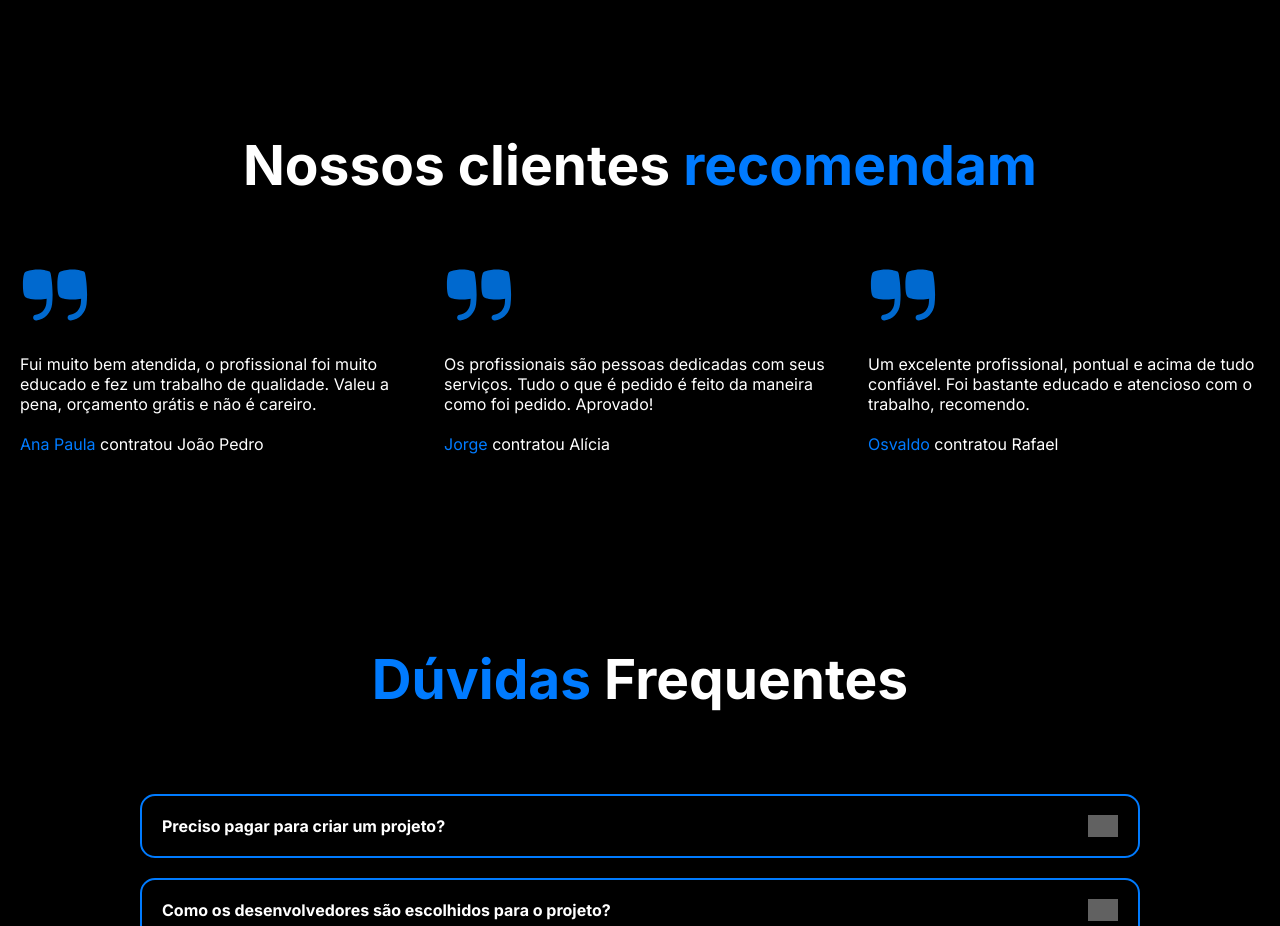
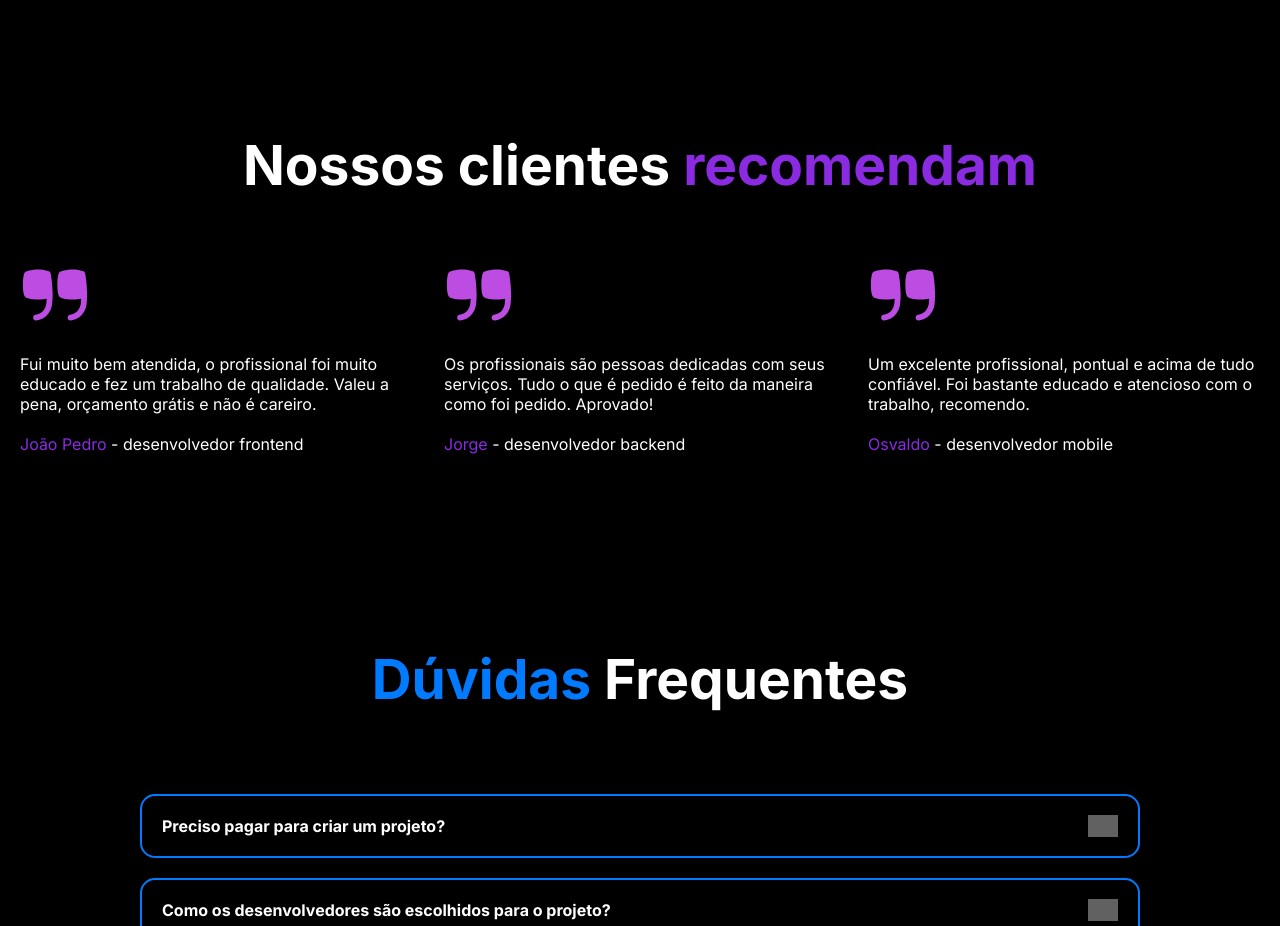
Before and after one commit to rafaelpequino/up-find, a React (Create React App) app: page /upfound in a window 1280 px wide. Shown: the part 2700-3626 px from the top of the page. Built offline with nearby package versions, Linux system fonts and the light colour scheme; grey boxes are pictures that could not be loaded.

Commit message:
Aplica reatividade no componente Depoiments

```diff
--- a/src/components/Depoiments/index.js
+++ b/src/components/Depoiments/index.js
@@ -29,37 +29,22 @@ const ListDepoiments = styled.div`
     }
 `
 
-const depoimentsList = [
-    {
-        text: 'Fui muito bem atendida, o profissional foi muito educado e fez um trabalho de qualidade. Valeu a pena, orçamento grátis e não é careiro.',
-        name: 'Ana Paula',
-        desc: 'contratou João Pedro'
-    },
-    {
-        text: 'Os profissionais são pessoas dedicadas com seus serviços. Tudo o que é pedido é feito da maneira como foi pedido. Aprovado!',
-        name: 'Jorge',
-        desc: 'contratou Alícia'
-    },
-    {
-        text: 'Um excelente profissional, pontual e acima de tudo confiável. Foi bastante educado e atencioso com o trabalho, recomendo.',
-        name: 'Osvaldo',
-        desc: 'contratou Rafael'
-    }
-];
 
-
-const Depoiments = () => {
+const Depoiments = (props) => {
     return (
         <DepoimentsContainer>
             <InsideDepoiments>
                 <Title
                     $color="var(--color-white)"
                 >
-                    Nossos clientes <StyledSpan $color="var(--color-sky-1)">recomendam</StyledSpan>
+                    Nossos clientes <StyledSpan $color={props.defaultColor}>recomendam</StyledSpan>
                 </Title>
                 <ListDepoiments>
-                    {depoimentsList.map(depoiment => (
-                        <ItemDepoiment key={depoiment.name}>
+                    {props.depoimentsList.map(depoiment => (
+                        <ItemDepoiment
+                            key={depoiment.name}
+                            $filter={props.defaultFilter}
+                        >
                             <Paragraph
                                 $color="var(--color-white)"
                             >
@@ -69,7 +54,7 @@ const Depoiments = () => {
                             <Paragraph
                                 $color="var(--color-white)"
                             >
-                                <StyledSpan $color="var(--color-sky-1)">{ depoiment.name }</StyledSpan> {depoiment.desc}
+                                <StyledSpan $color={props.defaultColor}>{ depoiment.name }</StyledSpan> {depoiment.desc}
                             </Paragraph>
                         </ItemDepoiment>)
                     )}
--- a/src/components/ItemDepoiment/index.js
+++ b/src/components/ItemDepoiment/index.js
@@ -1,15 +1,13 @@
 import styled from "styled-components"
-import { Paragraph } from "../Paragraph";
 
 const IconMarks = styled.img`
     width: 70px;
-    filter: invert(30%) sepia(99%) saturate(7493%) hue-rotate(200deg) brightness(103%) contrast(102%);
 `
 
-const ItemDepoiment = ({ children }) => {
+const ItemDepoiment = ({ children, $filter }) => {
     return (
         <div>
-            <IconMarks src="/img/icons/marks.svg" />
+            <IconMarks src="/img/icons/marks.svg" style={{filter: $filter}} />
             { children }
         </div>
     )
--- a/src/components/Paragraph/index.js
+++ b/src/components/Paragraph/index.js
@@ -11,10 +11,6 @@ export const Paragraph = styled.p`
     margin: ${ props => props.$margin || '20px 0' };
     opacity: ${ props => props.$opacity || '1' };
 
-    & span {
-        color: var(--color-sky-1);
-    }
-
     @media (max-width: 768px) {
         font-size: 16px;
     }
--- a/src/pages/UpFinder.js
+++ b/src/pages/UpFinder.js
@@ -59,6 +59,24 @@ const upSafetyPlan = [
     "Mais segurança para você, para o cliente e para o projeto"
 ]
 
+const depoimentsList = [
+    {
+        text: 'Fui muito bem atendida, o profissional foi muito educado e fez um trabalho de qualidade. Valeu a pena, orçamento grátis e não é careiro.',
+        name: 'Ana Paula',
+        desc: 'contratou João Pedro'
+    },
+    {
+        text: 'Os profissionais são pessoas dedicadas com seus serviços. Tudo o que é pedido é feito da maneira como foi pedido. Aprovado!',
+        name: 'Jorge',
+        desc: 'contratou Alícia'
+    },
+    {
+        text: 'Um excelente profissional, pontual e acima de tudo confiável. Foi bastante educado e atencioso com o trabalho, recomendo.',
+        name: 'Osvaldo',
+        desc: 'contratou Rafael'
+    }
+];
+
 const UpFinder = () => {
 
     return (
@@ -96,6 +114,8 @@ const UpFinder = () => {
             />
             <Depoiments
                 defaultColor="var(--color-sky-1)"
+                defaultFilter="invert(27%) sepia(98%) saturate(7041%) hue-rotate(202deg) brightness(99%) contrast(104%)"
+                depoimentsList={depoimentsList}
             />
             <Questions
                 defaultColor="var(--color-sky-1)"
--- a/src/pages/UpFound.js
+++ b/src/pages/UpFound.js
@@ -59,6 +59,25 @@ const upSafetyPlan = [
     "Mais segurança para você, para o cliente e para o projeto"
 ]
 
+const depoimentsList = [
+    {
+        text: 'Fui muito bem atendida, o profissional foi muito educado e fez um trabalho de qualidade. Valeu a pena, orçamento grátis e não é careiro.',
+        name: 'João Pedro',
+        desc: ' - desenvolvedor frontend'
+    },
+    {
+        text: 'Os profissionais são pessoas dedicadas com seus serviços. Tudo o que é pedido é feito da maneira como foi pedido. Aprovado!',
+        name: 'Jorge',
+        desc: ' - desenvolvedor backend'
+    },
+    {
+        text: 'Um excelente profissional, pontual e acima de tudo confiável. Foi bastante educado e atencioso com o trabalho, recomendo.',
+        name: 'Osvaldo',
+        desc: ' - desenvolvedor mobile'
+    }
+];
+
+
 const UpFound = () => {
     return (
         <div className="App">
@@ -95,6 +114,8 @@ const UpFound = () => {
             />
             <Depoiments
                 defaultColor="var(--color-sky-2)"
+                defaultFilter="invert(38%) sepia(90%) saturate(1586%) hue-rotate(255deg) brightness(90%) contrast(97%)"
+                depoimentsList={depoimentsList}
             />
             <Questions
                 defaultColor="var(--color-sky-2)"
```
